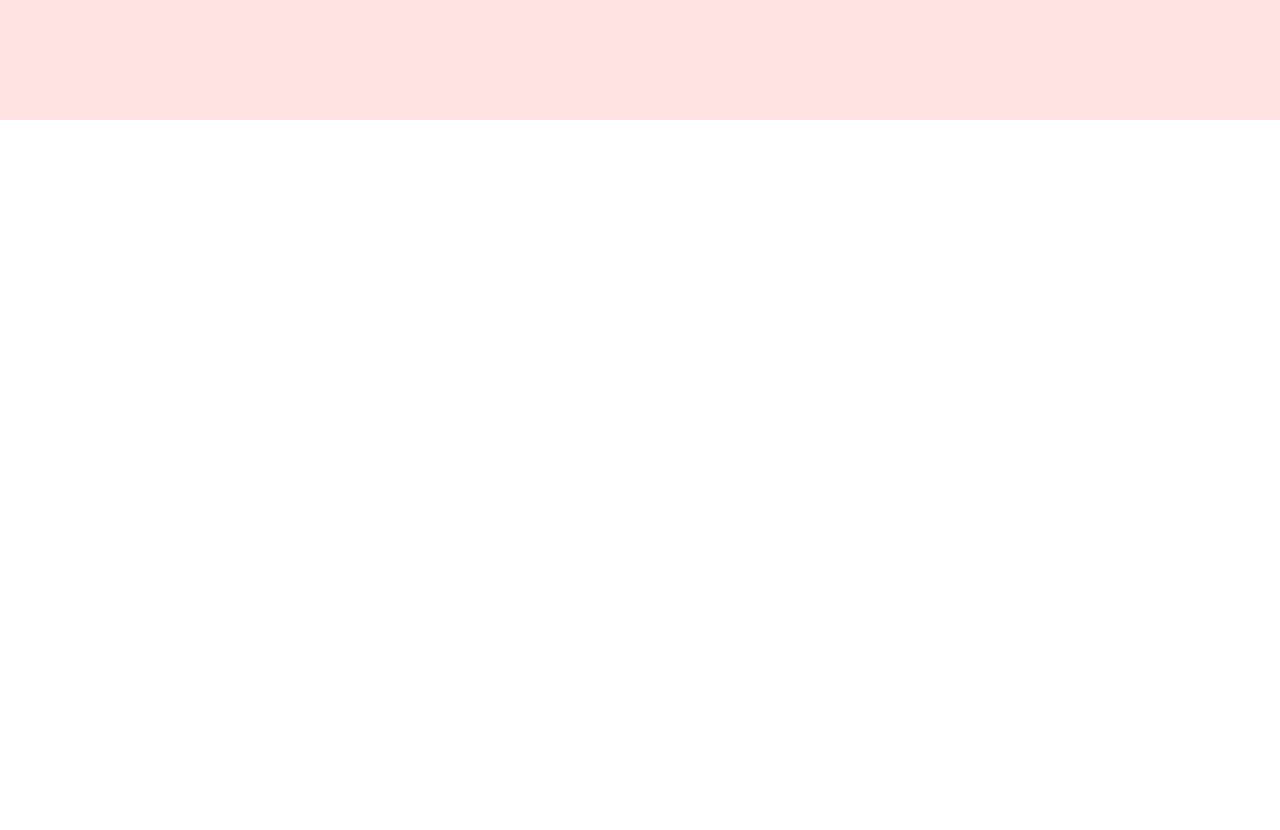
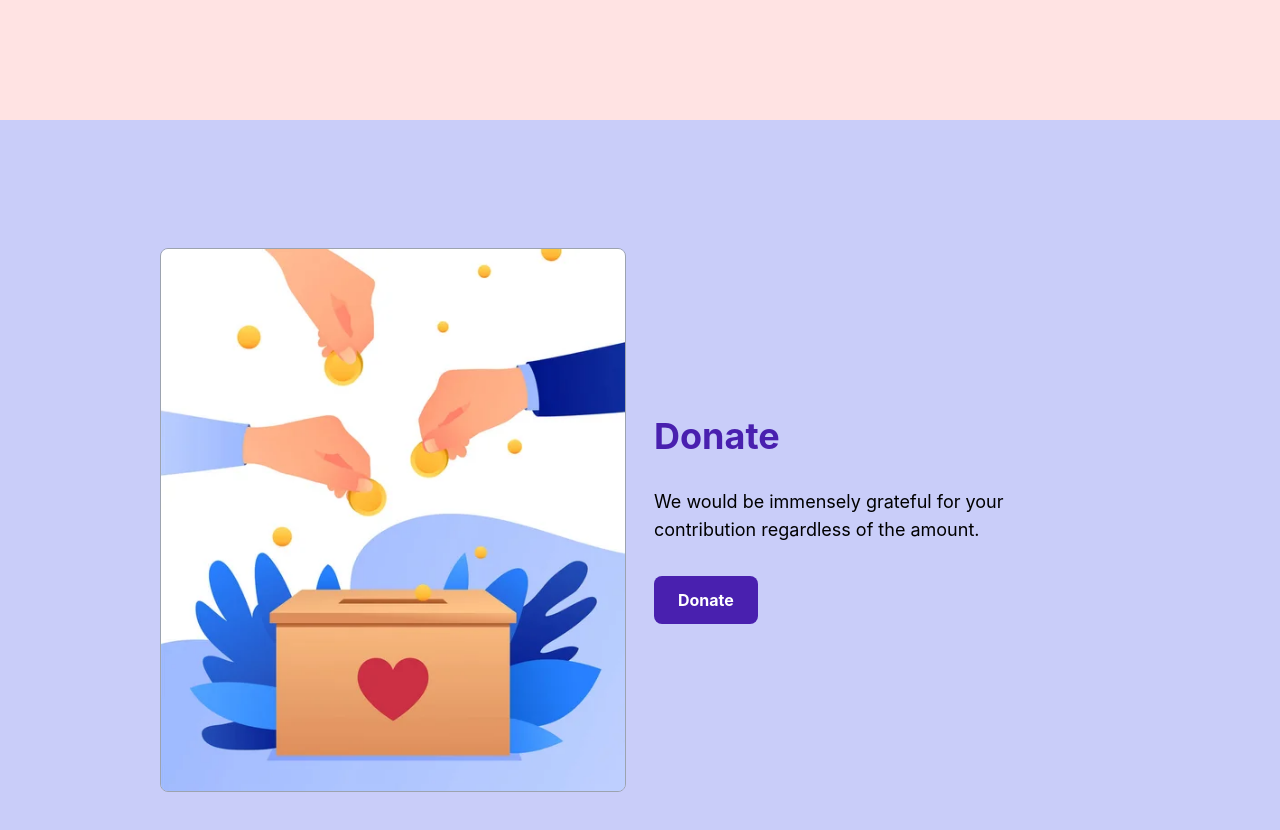
Before and after one commit to enriqueajin/save-telma, a React (Vite) app: page / in a window 1280 px wide. Shown: the part 680-1510 px from the top of the page. Before the commit the page ends 800 px from the top, so only its background shows below. Built offline with nearby package versions, Linux system fonts and the light colour scheme.

Commit message:
Create Donate section. Add donate.jpg illustration. Define smooth scroll behavior within index.css.

```diff
--- a/src/App.tsx
+++ b/src/App.tsx
@@ -1,3 +1,4 @@
+import { Donate } from "./components/donate/Donate";
 import { Header } from "./components/header/Header";
 import { Hero } from "./components/hero/Hero";
 
@@ -7,6 +8,7 @@ export function App () {
       <Header />
       <main>
         <Hero />
+        <Donate />
       </main>
     </>
   )
--- /dev/null
+++ b/src/components/donate/Donate.tsx
@@ -0,0 +1,29 @@
+import { Button } from "../button/Button";
+import { Img } from "../image/Img";
+
+export function Donate () {
+  return (
+    <section
+      id='Donate'
+      className='flex h-screen items-center justify-center bg-softPurple'
+    >
+      <div className='w-10/12 xl:w-9/12 gap-x-7 grid grid-cols-1 lg:grid-cols-2'>
+        <div className='flex justify-center items-center'>
+          <Img
+            src='/donate.jpg'
+            alt='Illustration of a patient hospitalized'
+            className='w-full h-full rounded-lg border border-gray-400'
+          />
+        </div>
+        <div className='flex flex-col col-span-1 text-balance justify-center gap-y-8'>
+          <h2 className='text-4xl text-darkPurple font-bold'>Donate</h2>
+          <p className='text-lg'>
+          We would be immensely grateful for your
+          contribution regardless of the amount.
+          </p>
+          <Button text='Donate' className='bg-darkPurple' />
+        </div>
+      </div>
+    </section>
+  )
+}
--- a/src/index.css
+++ b/src/index.css
@@ -5,3 +5,7 @@
 :root {
   font-family: Montserrat, Inter, system-ui, Avenir, Helvetica, Arial, sans-serif;
 }
+
+html {
+  scroll-behavior: smooth;
+}
```
Also changed, not shown: public/donate.jpg (added).
